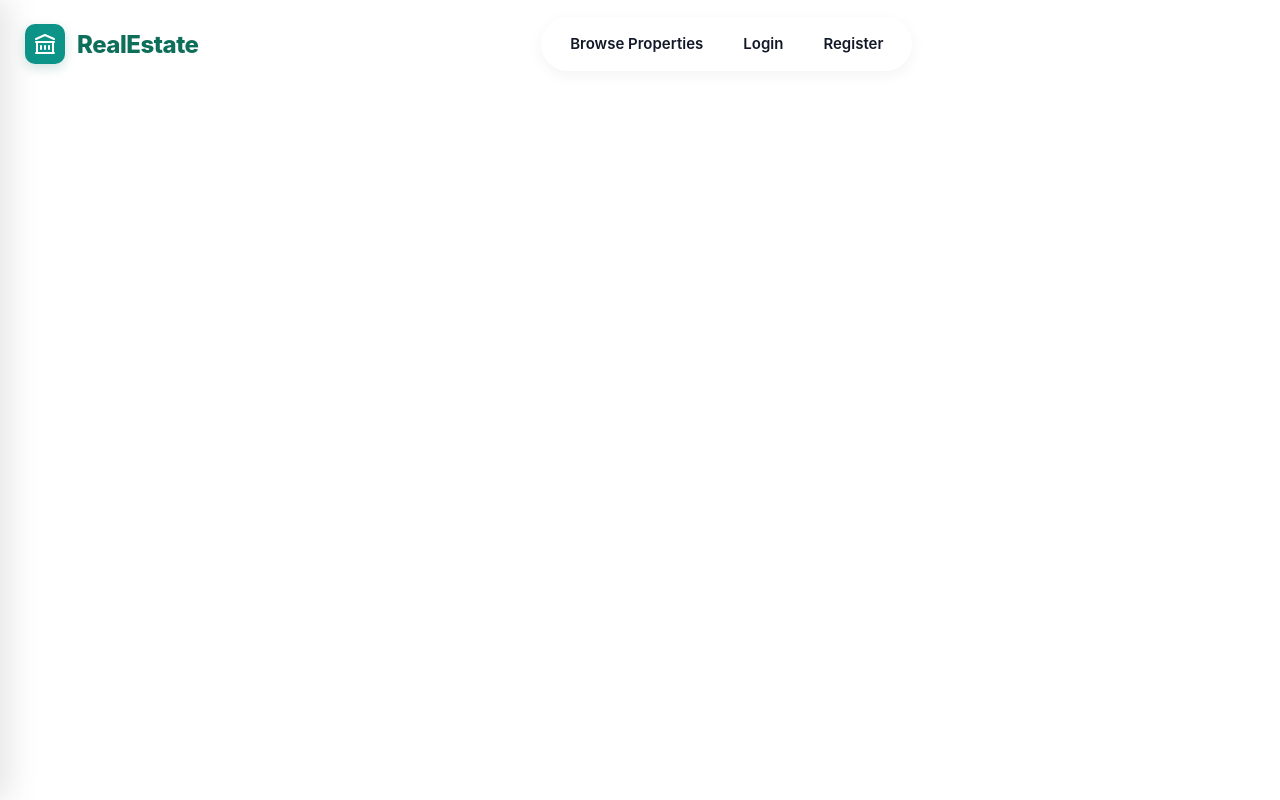
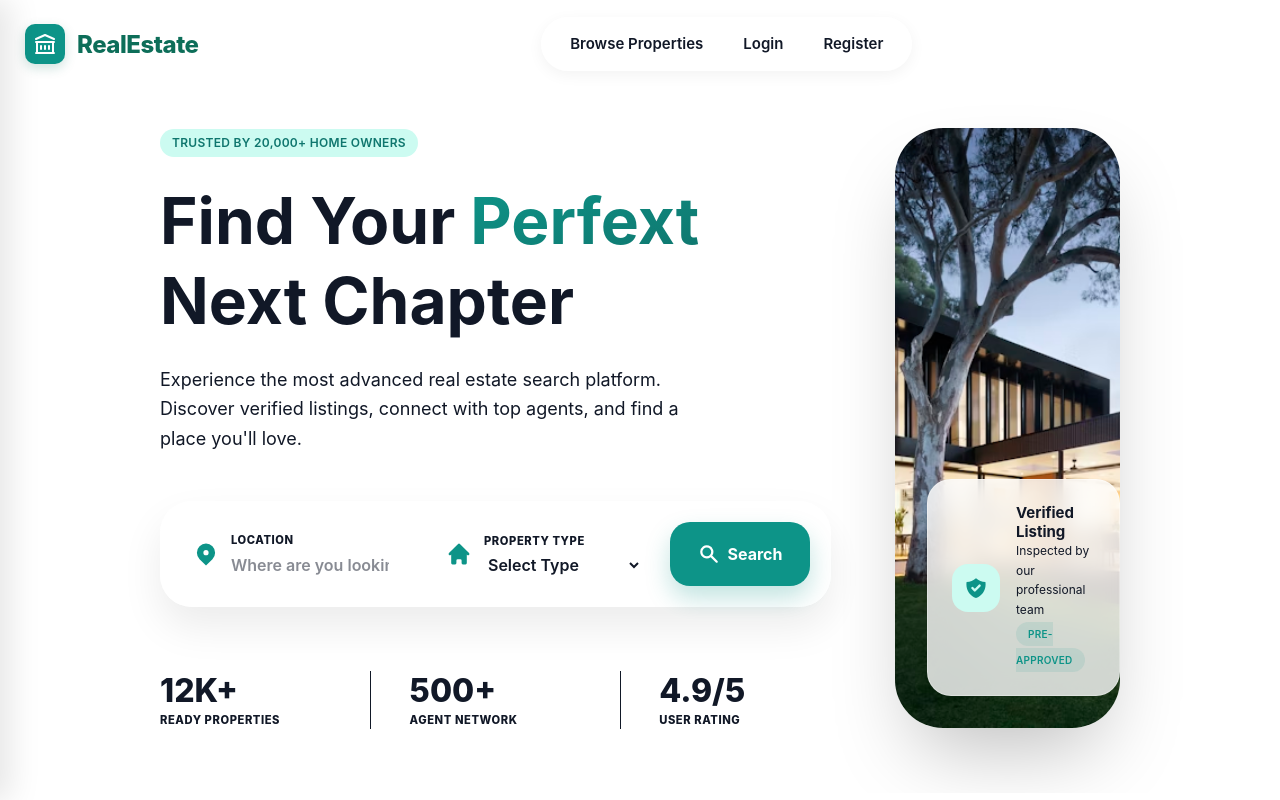
Before and after one commit to mkihahu/real-estate-platform, a React (Vite) app in the folder frontend/: page / in a window 1280 px wide. Built offline with nearby package versions, Linux system fonts and the light colour scheme; no server answers.

Commit message:
Frontend UI - Hero section

```diff
--- a/frontend/src/pages/shared/LandingPage.jsx
+++ b/frontend/src/pages/shared/LandingPage.jsx
@@ -1,11 +1,263 @@
-import React from "react";
+import React, { useEffect, useState } from "react";
 import { landingPageStyles as s } from "../../assets/dummyStyles.js";
 import Navbar from "../../components/common/Navbar.jsx";
+import {
+  HiCurrencyDollar,
+  HiHome,
+  HiLightningBolt,
+  HiLocationMarker,
+  HiOfficeBuilding,
+  HiSearch,
+  HiShieldCheck,
+  HiVideoCamera,
+} from "react-icons/hi";
+import { useNavigate } from "react-router-dom";
+import { useAuth } from "../../context/AuthContext.jsx";
+import axios from "axios";
+import API_URL from "../../config.js";
+import banner from "../../assets/bannerimage.png";
 
 const LandingPage = () => {
+  const navigate = useNavigate();
+  const { user, token } = useAuth();
+  const [properties, setProperties] = useState([]);
+  const [loading, setLoading] = useState(true);
+  const [error, setError] = useState(null);
+
+  const [searchTerm, setSearchTerm] = useState("");
+  const [propertyType, setPropertyType] = useState("Select Type");
+  const [propertyCounts, setPropertyCounts] = useState({
+    flat: 0,
+    villa: 0,
+    penthouse: 0,
+    commercial: 0,
+  });
+
+  const [wishlistedIds, setWishlistedIds] = useState([]);
+
+  useEffect(() => {
+    fetchProperties();
+    fetchCounts();
+    if (user) {
+      fetchWishlist();
+    }
+  }, [user]);
+
+  const fetchWishlist = async () => {
+    try {
+      const res = await axios.get(`${API_URL}/api/wishlist`, {
+        headers: { Authorization: `Bearer ${token}` },
+      });
+      setWishlistedIds(
+        res.data
+          .filter((item) => item.property)
+          .map((item) => String(item.property._id)),
+      );
+    } catch (err) {
+      console.error("Failed to fetch wishlist", err);
+    }
+  };
+
+  // Remove from wishlist
+  const handleToggleWishlist = async (propertyId) => {
+    try {
+      const isWishlisted = wishlistedIds.includes(propertyId);
+      if (isWishlisted) {
+        await axios.delete(`${API_URL}/api/wishlist/${propertyId}`, {
+          headers: { Authorization: `Bearer ${token}` },
+        });
+        setWishlistedIds((prev) => prev.filter((id) => id !== propertyId));
+      } else {
+        await axios.post(`${API_URL}/api/wishlist/${propertyId}`, {
+          headers: { Authorization: `Bearer ${token}` },
+        }); // to add
+        setWishlistedIds((prev) => [...prev, propertyId]);
+      }
+    } catch (err) {
+      console.error("Failed to toggle wishlist", err);
+    }
+  };
+
+  // Fetch counts
+  const fetchCounts = async () => {
+    try {
+      const res = await axios.get(`${API_URL}/api/property/counts`);
+      if (res.data.success) {
+        setPropertyCounts(res.data.counts);
+      }
+    } catch (err) {
+      console.error("Failed to fetch property counts:", err);
+    }
+  };
+
+  // Fetch properties
+  const fetchProperties = async (search = "") => {
+    try {
+      setLoading(true);
+      const res = await axios.get(`${API_URL}/api/property?city=${search}`);
+      setProperties(res.data.properties || res.data || []);
+      setError(null);
+    } catch (err) {
+      setError("Failed to load properties. Please try again");
+    } finally {
+      setLoading(false);
+    }
+  };
+
+  // Handle search
+  const handleSearch = (e) => {
+    e.preventDefault();
+    const params = new URLSearchParams();
+    if (searchTerm) params.append("city", searchTerm);
+    if (propertyType !== "Select Type") params.append("type", propertyType);
+    navigate(`/properties?${params.toString()}`);
+  };
+
+  const categories = [
+    {
+      name: "Modern Flats",
+      count: propertyCounts.flat || 0,
+      icon: <HiOfficeBuilding size={32} />,
+      type: "flat",
+    },
+    {
+      name: "Luxury Villas",
+      count: propertyCounts.villa || 0,
+      icon: <HiHome size={32} />,
+      type: "villa",
+    },
+    {
+      name: "Penthouse",
+      count: propertyCounts.penthouse || 0,
+      icon: <HiOfficeBuilding size={32} />,
+      type: "penthouse",
+    },
+    {
+      name: "Commercial",
+      count: propertyCounts.commercial || 0,
+      icon: <HiOfficeBuilding size={32} />,
+      type: "commercial",
+    },
+  ];
+
+  const features = [
+    {
+      title: "Verified Trust",
+      desc: "Every listing is strictly audited for ownership, condition, and legality.",
+      icon: <HiShieldCheck size={24} />,
+    },
+    {
+      title: "Smart Search",
+      desc: "Our AI-driven algorithms help you find the best matches based on preferences.",
+      icon: <HiLightningBolt size={24} />,
+    },
+    {
+      title: "Best Value",
+      desc: "Direct-from-owner listings and zero-commission options to ensure competitive prices.",
+      icon: <HiCurrencyDollar size={24} />,
+    },
+    {
+      title: "Virtual Tours",
+      desc: "High-definition 3D tours allow you to experience the property from home.",
+      icon: <HiVideoCamera size={24} />,
+    },
+  ];
+
   return (
     <div className={s.bgMain}>
       <Navbar />
+      {/* Hero section */}
+      <section className={s.heroSection}>
+        <div className={s.heroContent}>
+          <span className={s.badge}>Trusted by 20,000+ home owners</span>
+          <h1 className={s.heroTitle}>
+            Find Your <span className={s.textGradient}>Perfext</span> Next
+            Chapter
+          </h1>
+          <p className={s.heroSubtitle}>
+            Experience the most advanced real estate search platform. Discover
+            verified listings, connect with top agents, and find a place you'll
+            love.
+          </p>
+
+          <form onSubmit={handleSearch} className={s.searchForm}>
+            <div className={s.searchField}>
+              <div className={s.textPrimary}>
+                <HiLocationMarker size={26} />
+              </div>
+              <div className={s.flexCol}>
+                <label className={s.labelSmall}>Location</label>
+                <input
+                  type="text"
+                  placeholder="Where are you looking?"
+                  value={searchTerm}
+                  onChange={(e) => setSearchTerm(e.target.value)}
+                  className={s.inputTransparent}
+                />
+              </div>
+            </div>
+            <div className={s.searchDivider}></div>
+            <div className={s.searchField}>
+              <div className={s.textPrimary}>
+                <HiHome size={26} />
+              </div>
+              <div className={s.flexCol}>
+                <label className={s.labelSmall}>Property Type</label>
+                <select
+                  value={propertyType}
+                  onChange={(e) => setPropertyType(e.target.value)}
+                  className={`${s.inputTransparent} cursor-pointer`}
+                >
+                  <option value="Select Type">Select Type</option>
+                  <option value="flat">Flat/Apartment</option>
+                  <option value="villa">Villa/House</option>
+                  <option value="penthouse">Penthouse</option>
+                  <option value="commercial">Commercial</option>
+                </select>
+              </div>
+            </div>
+            <button type="submit" className={s.searchButton}>
+              <HiSearch size={22} />
+              Search
+            </button>
+          </form>
+          {/* Stats */}
+          <div className={s.statsContainer}>
+            <div className={s.statItemFlex}>
+              <h3 className={s.statNumber}>12K+</h3>
+              <p className={s.statLabel}>Ready Properties</p>
+            </div>
+            <div className={s.statItemBorder}>
+              <h3 className={s.statNumber}>500+</h3>
+              <p className={s.statLabel}>Agent Network</p>
+            </div>
+            <div className={s.statItemBorder}>
+              <h3 className={s.statNumber}>4.9/5</h3>
+              <p className={s.statLabel}>User Rating</p>
+            </div>
+          </div>
+        </div>
+
+        {/* Hero image */}
+        <div className={s.heroImageContainer}>
+          <div className={s.imageWrapper}>
+            <img src={banner} alt="banner" className={s.heroImage} />
+
+            <div className={s.verifiedBadge}>
+              <div className={s.badgeIconWrapper}>
+                <HiShieldCheck size={24} className="text-primary" />
+              </div>
+              <div>
+                <h4 className={s.badgeTitle}>Verified Listing</h4>
+                <p className={s.badgeText}>
+                  Inspected by our professional team
+                </p>
+                <span className={s.preApproved}>Pre-Approved</span>
+              </div>
+            </div>
+          </div>
+        </div>
+      </section>
     </div>
   );
 };
```
